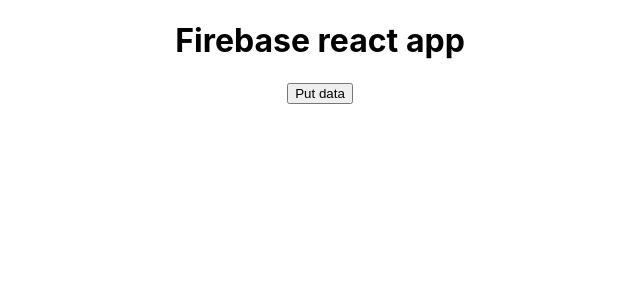
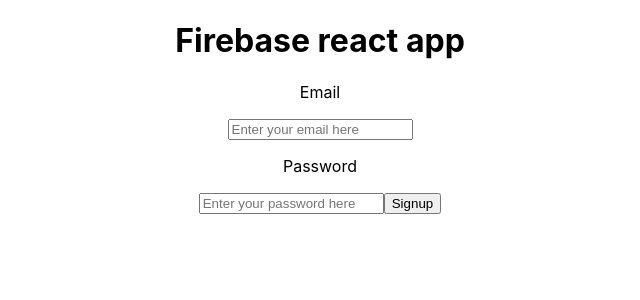
Before and after one commit to Ujala-355/Firebase_react_App, a React (Create React App) app: page / in a window 1280 px wide. Shown: the top 300 px of the page, without its empty margins (320-960 px from the left). Built offline with nearby package versions, Linux system fonts and the light colour scheme.

Commit message:
Signup done

```diff
--- a/src/App.js
+++ b/src/App.js
@@ -1,20 +1,21 @@
-import {getDatabase,ref,set} from "firebase/database";
+import {getAuth,createUserWithEmailAndPassword} from "firebase/auth";
 import {app} from "./firebase";
 import './App.css';
-const db=getDatabase(app);
+import SignupPage from "./page/Signup";
+
+const auth=getAuth(app);
 function App() {
-  const putData=()=>{
-      set(ref(db,"users/ujala"),{
-          id:1,
-          name:"ujala saini",
-          age:23,
-
-      });
-  };
+  const signupUser=()=>{
+      createUserWithEmailAndPassword(
+        auth,
+        "ujala@gmail.com",
+        "ujala@123"
+      ).then((value)=>console.log(value));
+  }
   return (
     <div className="App">
         <h1>Firebase react app</h1>
-        <button onClick={putData}>Put data</button>
+        <SignupPage/>
     </div>
   );
 }
--- /dev/null
+++ b/src/page/Signup.js
@@ -0,0 +1,41 @@
+import React,{useState} from "react";
+import {getAuth, createUserWithEmailAndPassword} from "firebase/auth";
+import {app} from "../firebase";
+const auth=getAuth(app);
+const SignupPage=()=>{
+    const [email, setEmail]=useState("");
+    const [password, setPassword]= useState("");
+    const createUser=()=>{
+        createUserWithEmailAndPassword(auth, email, password)
+            .then((userCredential) => {
+                alert("Success");
+            })
+            .catch((error) => {
+                const errorCode = error.code;
+                const errorMessage = error.message;
+                alert(`Error: ${errorMessage}`);
+            });
+    }
+    return(
+        <>
+            <div className="signup-page">
+                <p>Email</p>
+                <input
+                    onChange={(e)=>setEmail(e.target.value)}
+                    value={email}
+                    placeholder="Enter your email here"
+                    type="email" required />
+
+                <p>Password</p>
+                <input
+                    onChange={(e)=>setPassword(e.target.value)}
+                    value={password}
+                    type="password"
+                    placeholder="Enter your password here" required/>
+
+                <button onClick={createUser}>Signup</button>
+            </div>
+        </>
+    )
+}
+export default SignupPage;
```
